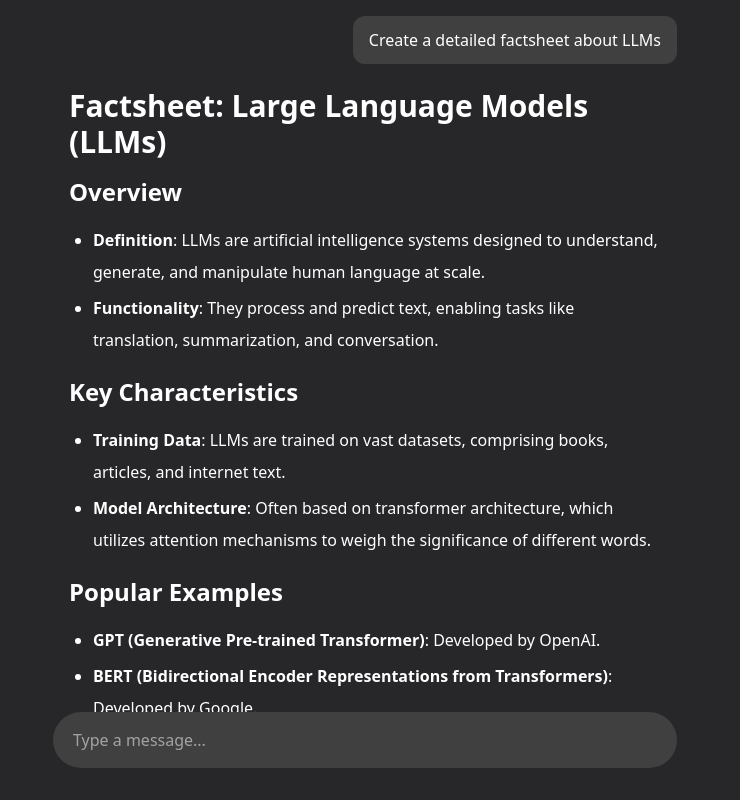
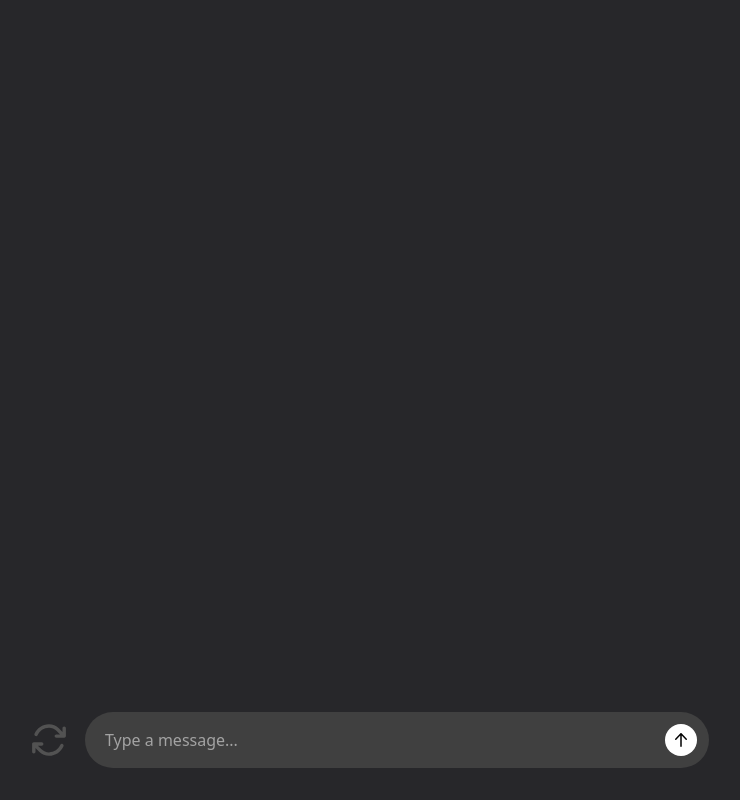
Before and after one commit to ivanoconnor/chat_ui, a SvelteKit app: page /app4 in a window 1280 px wide. Shown: the whole page, without its empty margins (275-1015 px from the left). Built offline with nearby package versions, Linux system fonts and the light colour scheme.

Commit message:
add buttons

```diff
--- a/src/routes/app4/+page.svelte
+++ b/src/routes/app4/+page.svelte
@@ -1,8 +1,8 @@
 <script lang="ts">
   import { ChatGPTClient } from "$lib/client";
-  import { onMount } from "svelte";
+  import ResponseMessage from "$lib/components/ResponseMessage.svelte";
   import type { Message } from "$lib/types";
-  import ResponseMessage from "$lib/components/ResponseMessage.svelte";
+  import { onMount, tick } from "svelte";
 
   let inputMessage = $state("");
   const messages: Message[] = $state([]);
@@ -21,6 +21,7 @@
     const response = await client.getResponse(trimmed);
     messages.push({ text: response, role: "assistant" });
 
+    await tick();
     scrollChatToBottom();
   }
 
@@ -29,72 +30,12 @@
     if (chat) chat.scrollTop = chat.scrollHeight;
   }
 
-  const demoMessage1: Message = {
-    text: "Create a detailed factsheet about LLMs",
-    role: "user",
-  };
-
-  const demoMessage2: Message = {
-    text: `# Factsheet: Large Language Models (LLMs)
-
-## Overview
-- **Definition**: LLMs are artificial intelligence systems designed to understand, generate, and manipulate human language at scale.
-- **Functionality**: They process and predict text, enabling tasks like translation, summarization, and conversation.
-
-## Key Characteristics
-- **Training Data**: LLMs are trained on vast datasets, comprising books, articles, and internet text.
-- **Model Architecture**: Often based on transformer architecture, which utilizes attention mechanisms to weigh the significance of different words.
-
-## Popular Examples
-- **GPT (Generative Pre-trained Transformer)**: Developed by OpenAI.
-- **BERT (Bidirectional Encoder Representations from Transformers)**: Developed by Google.
-- **LLaMA (Large Language Model Meta AI)**: Developed by Meta.
-
-## Applications
-- **Natural Language Understanding**: Comprehends and interprets text.
-- **Content Generation**: Creates articles, emails, and more.
-- **Language Translation**: Converts text between languages.
-- **Sentiment Analysis**: Determines emotions and opinions in text.
-- **Chatbots and Virtual Assistants**: Powers conversational AI systems.
-
-## Benefits
-- **Efficiency**: Automates and speeds up text processing tasks.
-- **Versatility**: Adapts to a wide range of applications and industries.
-- **Scalability**: Improves as more data and computational power become available.
-
-## Challenges
-- **Bias**: May reflect biases present in the training data.
-- **Interpretability**: Often functions as a “black box,” making decision-making processes opaque.
-- **Resource-Intensive**: Requires substantial computational resources for training.
-
-## Ethical Considerations
-- **Data Privacy**: Ensures user data is handled responsibly.
-- **Bias Mitigation**: Strives to reduce and address inherent biases.
-- **Transparency and Accountability**: Develops clear guidelines for use and deployment.
-
-## Future Directions
-- **Fine-tuning and Adaptation**: Enhances models for specific tasks and industries.
-- **Efficiency Improvements**: Reduces resource requirements and increases accessibility.
-- **Ethical Frameworks**: Develops stronger standards for ethical use.
-
-\`\`\`python
-# Example Code
-print("Hello, World!")
-\`\`\`
-
-\`\`\`
-> output
-\`\`\`
-
-Store variables in \`localStorage\` for persistence across sessions.
-
-LLMs are revolutionizing the field of AI with their ability to process and generate human language, offering both opportunities and challenges for the future.`,
-    role: "assistant",
-  };
+  function clearMessages() {
+    client.clearContext();
+    messages.splice(0, messages.length);
+  }
 
   onMount(() => {
-    messages.push(demoMessage1);
-    messages.push(demoMessage2);
     scrollChatToBottom();
   });
 </script>
@@ -141,25 +82,58 @@ LLMs are revolutionizing the field of AI with their ability to process and gener
         <div class="p-2 sm:p-4"></div>
       </div>
 
-      <div class="w-full self-end mb-4 sm:mb-8 flex flex-col items-center px-4">
+      <div
+        class="w-full self-end mb-4 sm:mb-8 flex flex-row items-center px-4 justify-center gap-2"
+      >
+        <button
+          aria-label="Clear chat messages"
+          class="bg-transparent hover:bg-neutral-700 fill-neutral-600 hover:fill-neutral-400 w-14 h-14 p-2.5 rounded-full"
+          onclick={clearMessages}
+        >
+          <svg
+            viewBox="0 0 512 512"
+            version="1.1"
+            id="svg1"
+            xmlns="http://www.w3.org/2000/svg"
+            class=""
+          >
+            <defs id="defs1" />
+            <path
+              d="M94 187.1C120.8 124.1 183.3 80 256 80c39.7 0 77.8 15.8 105.9 43.9L414.1 176 360 176c-13.3 0-24 10.7-24 24s10.7 24 24 24l112 0c13.3 0 24-10.7 24-24l0-112c0-13.3-10.7-24-24-24s-24 10.7-24 24l0 54.1L395.9 89.9C358.8 52.8 308.5 32 256 32C163.4 32 83.9 88.2 49.8 168.3c-5.2 12.2 .5 26.3 12.7 31.5s26.3-.5 31.5-12.7zm368 157c5.2-12.2-.4-26.3-12.6-31.5s-26.3 .4-31.5 12.6C391 388.1 328.6 432 256 432c-39.7 0-77.8-15.8-105.9-43.9L97.9 336l54.1 0c13.3 0 24-10.7 24-24s-10.7-24-24-24L40 288c-13.3 0-24 10.7-24 24l0 112c0 13.3 10.7 24 24 24s24-10.7 24-24l0-54.1 52.1 52.1C153.2 459.2 203.5 480 256 480c92.5 0 171.8-56 206-135.9z"
+              id="path1"
+            />
+          </svg>
+        </button>
         <div
-          class="bg-neutral-700 rounded-[28px] p-4 w-full sm:w-1/2 flex flex-row items-center flex-grow"
+          class="bg-neutral-700 rounded-[28px] p-4 w-full sm:w-1/2 flex flex-row items-center relative"
         >
           <div
             contenteditable="true"
             role="textbox"
             tabindex="0"
-            class="pl-1 text-white h-full focus:outline-none input-div inline-block max-h-64 overflow-y-auto w-full"
+            class="pl-1 pr-8 text-white h-full focus:outline-none input-div inline-block max-h-64 overflow-y-auto w-full"
             bind:this={textInputElement}
             bind:innerText={inputMessage}
             data-placeholder="Type a message..."
             onkeydown={(e) => {
+              // todo enter shouldn't send message on touch devices
               if (e.key === "Enter" && !e.shiftKey) {
                 e.preventDefault();
                 sendMessage();
               }
             }}
           ></div>
+          <button
+            aria-label="Send message"
+            class="bg-white fill-black w-8 h-8 rounded-full absolute right-3 bottom-3 flex items-center justify-center p-2"
+            onclick={sendMessage}
+          >
+            <svg viewBox="0 0 512 512" xmlns="http://www.w3.org/2000/svg">
+              <path
+                d="m 273.46931,39.4 c -4.6,-4.7 -10.8,-7.4 -17.4,-7.4 -6.6,0 -12.8,2.7 -17.4,7.4 l -168.000003,176 c -9.2,9.6 -8.8,24.8 0.8,33.9 9.6,9.1 24.8,8.8 33.900003,-0.8 l 126.7,-132.6 V 456 c 0,13.3 10.7,24 24,24 13.3,0 24,-10.7 24,-24 V 115.9 l 126.6,132.7 c 9.2,9.6 24.3,9.9 33.9,0.8 9.6,-9.1 9.9,-24.3 0.8,-33.9 l -168,-176 z"
+              />
+            </svg>
+          </button>
         </div>
       </div>
     </div>
```
Also changed, not shown: src/lib/assets/icons/clear.svg (added), src/lib/assets/icons/send.svg (added).
